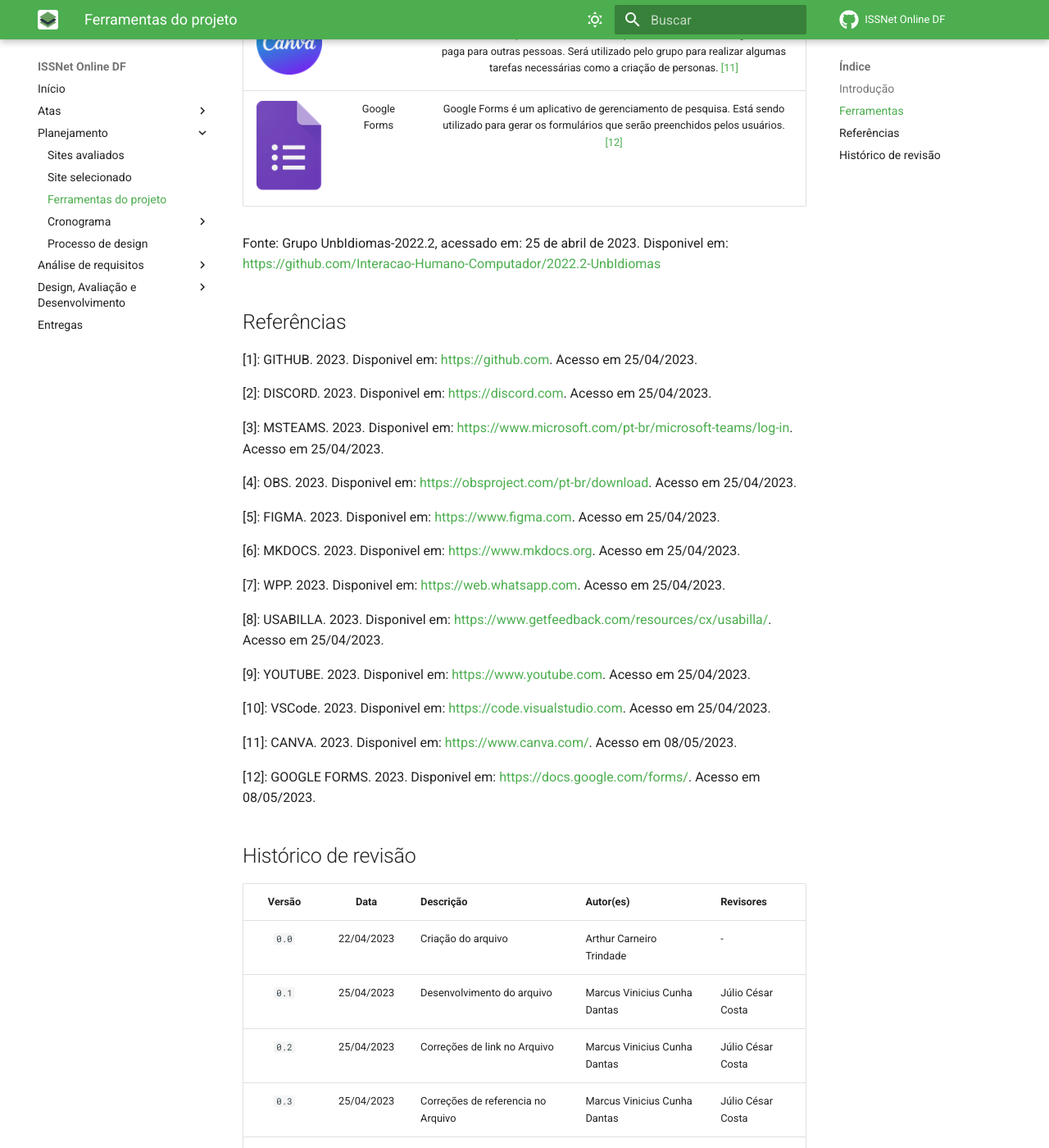
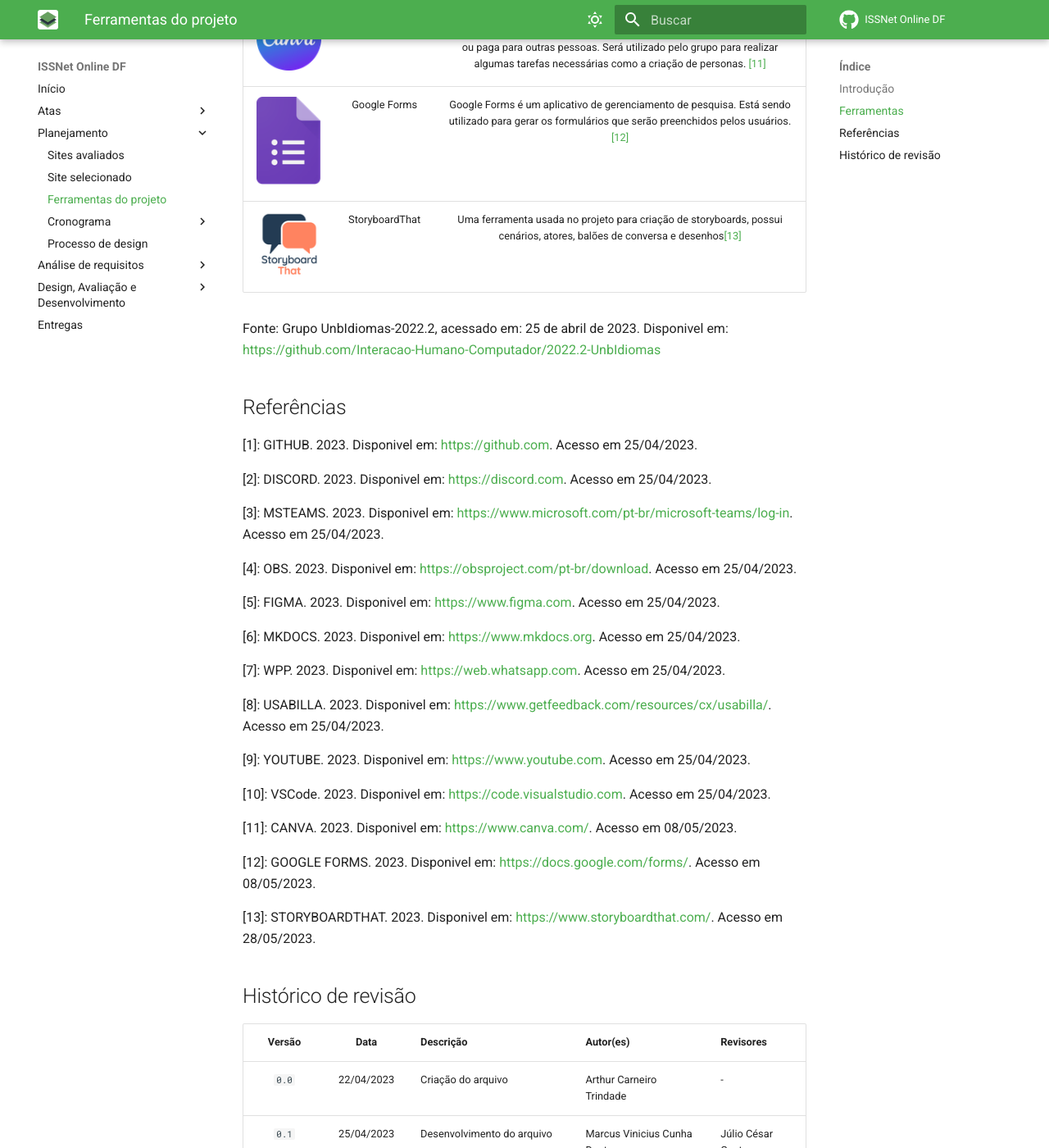
Before and after one commit to Interacao-Humano-Computador/2023.1-ISSNet, an MkDocs documentation site: the page built from gitpages/docs/planejamento/ferramentas.md, in a window 1280 px wide and 1400 px high, scrolled down 1563 px. Shown: the whole window at 82% size. Built offline with MkDocs 1.6.1 and Material for MkDocs 9.7.7, drawn with Linux system fonts in a browser that asks for light colours; comment, search, counter and statistics services are not loaded; some of the changed text lies outside the part shown.

Commit message:
Adiciona ferramenta StoryboardThat

```diff
--- a/gitpages/docs/planejamento/ferramentas.md
+++ b/gitpages/docs/planejamento/ferramentas.md
@@ -20,6 +20,7 @@
 |    ![Logo VSCode](../img/logo_visualstudio.png)                               |   VSCode   |         O vscode é um editor de texto com uma variedade de extensões para desenvolvimento de softwares. Será utilizado pelo grupo para editar os arquivos markdown.<a href="#vscode">[10]</a>|
 |    ![Logo Canva](../img/logo_canva.png)                                       |   Canva    |         Canva é uma plataforma de design da qual permite que os seus usuários criem diversos tipos de conteúdos e disponibilizem ou de forma gratuita ou paga para outras pessoas. Será utilizado pelo grupo para realizar algumas tarefas necessárias como a criação de personas. <a href="#canva">[11]</a>
 |    ![Logo Google Forms](../img/logo_gforms.png)                               | Google Forms | Google Forms é um aplicativo de gerenciamento de pesquisa. Está sendo utilizado para gerar os formulários que serão preenchidos pelos usuários. <a href="#gforms">[12]</a>|
+|    ![Logo StoryboardThat](../img/logo_storyboardthat.png)                               | StoryboardThat | Uma ferramenta usada no projeto para criação de storyboards, possui cenários, atores, balões de conversa e desenhos<a href="#storyboardthat">[13]</a>|
 
 Fonte: Grupo UnbIdiomas-2022.2, acessado em: 25 de abril de 2023. Disponivel em: <https://github.com/Interacao-Humano-Computador/2022.2-UnbIdiomas>
 
@@ -50,6 +51,8 @@
 
 <span id="gforms">[12]: GOOGLE FORMS. 2023. Disponivel em: <https://docs.google.com/forms/>. Acesso em 08/05/2023.</span>
 
+<span id="storyboardthat">[13]: STORYBOARDTHAT. 2023. Disponivel em: <https://www.storyboardthat.com/>. Acesso em 28/05/2023.</span>
+
 ## Histórico de revisão
 
 | Versão     | Data        | Descrição                                            | Autor(es)                                    | Revisores       |
@@ -61,3 +64,4 @@
 | `0.4`      |  25/04/2023 | Correções de referencia no Arquivo                   | Marcus Vinicius Cunha Dantas                | Júlio César Costa|
 | `0.5`      |  26/04/2023 | Correções de de imagens e referecias                 | Marcus Vinicius Cunha Dantas                | Júlio César Costa|
 | `0.6`      |  08/05/2023 | Atualização de ferramenta                            | Marcus Vinicius Cunha Dantas               | Júlio César Costa|
+| `0.7`      |  28/05/2023 | Adiciona StoryboardThat                              | Júlio César                                | Arthur Trindade |
```
Also changed, not shown: gitpages/docs/img/logo_storyboardthat.png (added).
